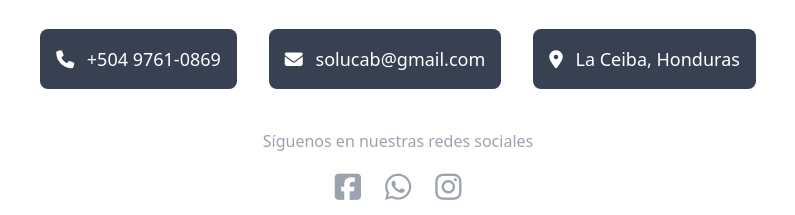
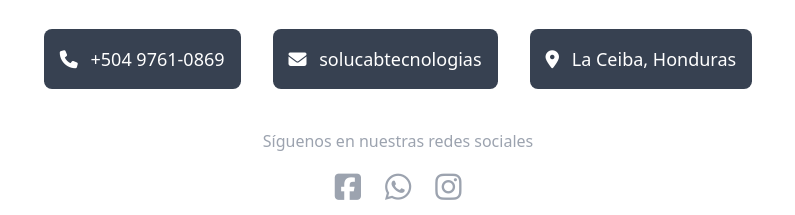
Before and after one commit to darlingcabrera/solucabtecnologias.github.io, a plain HTML site: page index.html in a window 1280 px wide. Shown: the part 4491-4706 px from the top of the page, 242-1037 px from the left. Drawn offline with nearby package versions, Linux system fonts and the light colour scheme.

Commit message:
Update index.html

```diff
--- a/index.html
+++ b/index.html
@@ -280,7 +280,7 @@
             <p class="text-lg"><i class="fas fa-phone mr-2 text-primary"></i> +504 9761-0869</p>
           </a>
           <a href="mailto:solucabtecnologias@gmail.com" class="bg-gray-700 hover:bg-gray-600 p-4 rounded-lg transition duration-300">
-            <p class="text-lg"><i class="fas fa-envelope mr-2 text-primary"></i> solucab@gmail.com</p>
+            <p class="text-lg"><i class="fas fa-envelope mr-2 text-primary"></i> solucabtecnologias</p>
           </a>
           <div class="bg-gray-700 p-4 rounded-lg">
             <p class="text-lg"><i class="fas fa-map-marker-alt mr-2 text-primary"></i> La Ceiba, Honduras</p>
```
